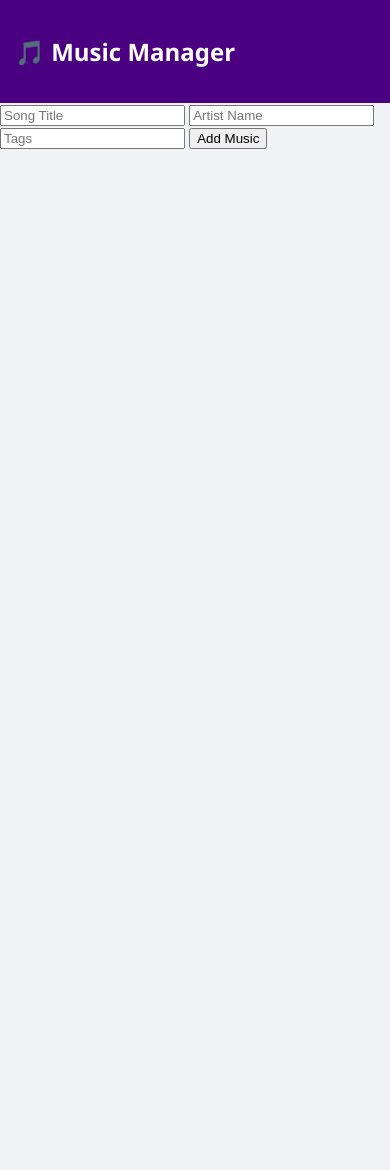
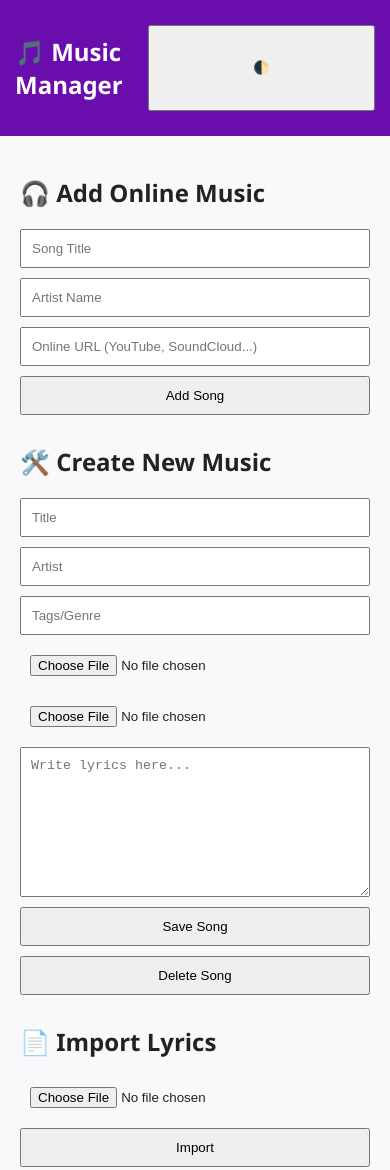
Before and after one commit to kijanampoleke/shiskar_studio, a plain HTML site: page music.html in a window 390 px wide. Shown: the top 1170 px of the page. Before the commit the page ends 844 px from the top, so only its background shows below. Drawn offline with Linux system fonts and the light colour scheme.

Commit message:
Add files via upload

```diff
--- a/app.js
+++ b/app.js
@@ -1,3 +1,60 @@
+document.addEventListener('DOMContentLoaded', () => {
+  if (localStorage.getItem('theme') === 'dark') {
+    document.body.classList.add('dark');
+  }
+});
+
+function toggleTheme() {
+  document.body.classList.toggle('dark');
+  localStorage.setItem('theme', document.body.classList.contains('dark') ? 'dark' : 'light');
+}
+
+function addOnlineMusic() {
+  const title = getVal('onlineTitle');
+  const artist = getVal('onlineArtist');
+  const url = getVal('onlineURL');
+  if (!url.startsWith('http')) return alert("Invalid URL");
+  const entry = { title, artist, url };
+  const list = getList('onlineMusic');
+  list.push(entry);
+  saveList('onlineMusic', list);
+  renderOnlineMusic();
+}
+
+function renderOnlineMusic() {
+  const list = getList('onlineMusic');
+  const container = document.getElementById('onlineMusicList');
+  container.innerHTML = '';
+  list.forEach((item, i) => {
+    container.innerHTML += `<div>${i + 1}. ${item.title} by ${item.artist} <a href="${item.url}" target="_blank">Play</a></div>`;
+  });
+}
+
+function saveNewSong() {
+  const title = getVal('newTitle');
+  const artist = getVal('newArtist');
+  const tags = getVal('newTags');
+  const lyrics = getVal('lyricsEditor');
+  const entry = { title, artist, tags, lyrics };
+  saveList('newSong', entry);
+  alert("Song saved locally");
+}
+
+function deleteSong() {
+  localStorage.removeItem('newSong');
+  alert("Song deleted");
+}
+
+function importLyrics() {
+  const file = document.getElementById('lyricsImport').files[0];
+  if (!file) return;
+  const reader = new FileReader();
+  reader.onload = () => {
+    document.getElementById('lyricsEditor').value = reader.result;
+  };
+  reader.readAsText(file);
+}
+
 function getVal(id) {
   const el = document.getElementById(id);
   return el ? el.value.trim() : '';
@@ -12,12 +69,3 @@ function getList(key) {
 function saveList(key, list) {
   localStorage.setItem(key, JSON.stringify(list));
 }
-function toggleTheme() {
-  document.body.classList.toggle('dark');
-  localStorage.setItem('theme', document.body.classList.contains('dark') ? 'dark' : 'light');
-}
-document.addEventListener('DOMContentLoaded', () => {
-  if (localStorage.getItem('theme') === 'dark') {
-    document.body.classList.add('dark');
-  }
-});
--- a/music.html
+++ b/music.html
@@ -8,13 +8,48 @@
   <script src="app.js" defer></script>
 </head>
 <body>
-  <nav class="top-nav"><h1>🎵 Music Manager</h1></nav>
+  <nav class="top-nav">
+    <h1>🎵 Music Manager</h1>
+    <button onclick="toggleTheme()">🌓</button>
+  </nav>
+
   <main>
-    <input id="songTitle" placeholder="Song Title" />
-    <input id="artistName" placeholder="Artist Name" />
-    <input id="tags" placeholder="Tags" />
-    <button onclick="addMusic()">Add Music</button>
-    <div id="musicList"></div>
+    <!-- Online Music Section -->
+    <section>
+      <h2>🎧 Add Online Music</h2>
+      <input id="onlineTitle" placeholder="Song Title" />
+      <input id="onlineArtist" placeholder="Artist Name" />
+      <input id="onlineURL" placeholder="Online URL (YouTube, SoundCloud...)" />
+      <button onclick="addOnlineMusic()">Add Song</button>
+      <div id="onlineMusicList"></div>
+    </section>
+
+    <!-- Create New Music Section -->
+    <section>
+      <h2>🛠️ Create New Music</h2>
+      <input id="newTitle" placeholder="Title" />
+      <input id="newArtist" placeholder="Artist" />
+      <input id="newTags" placeholder="Tags/Genre" />
+      <input type="file" id="audioUpload" accept="audio/*" />
+      <input type="file" id="coverUpload" accept="image/*" />
+      <textarea id="lyricsEditor" placeholder="Write lyrics here..."></textarea>
+      <button onclick="saveNewSong()">Save Song</button>
+      <button onclick="deleteSong()">Delete Song</button>
+    </section>
+
+    <!-- Lyrics Import Section -->
+    <section>
+      <h2>📄 Import Lyrics</h2>
+      <input type="file" id="lyricsImport" accept=".docx,.txt,.md" />
+      <button onclick="importLyrics()">Import</button>
+    </section>
+
+    <!-- Playback Section -->
+    <section>
+      <h2>🎶 Playback</h2>
+      <audio id="audioPlayer" controls></audio>
+      <canvas id="waveform"></canvas>
+    </section>
   </main>
 </body>
 </html>
--- a/style.css
+++ b/style.css
@@ -1,7 +1,7 @@
 :root {
-  --bg: #f0f2f5;
-  --text: #333;
-  --accent: #4b0082;
+  --bg: #f9f9fb;
+  --text: #222;
+  --accent: #6a0dad;
   --card-bg: #fff;
 }
 body.dark {
@@ -21,29 +21,25 @@ body {
   padding: 15px;
   display: flex;
   justify-content: space-between;
-  align-items: center;
 }
-.dashboard {
-  display: grid;
-  grid-template-columns: 1fr;
-  gap: 15px;
+main {
   padding: 20px;
 }
-.card {
-  background: var(--card-bg);
-  border: 2px solid var(--accent);
-  border-radius: 10px;
-  padding: 20px;
-  text-align: center;
-  text-decoration: none;
-  color: var(--accent);
-  font-size: 1.2em;
-  transition: transform 0.2s ease;
+section {
+  margin-bottom: 30px;
 }
-.card:hover {
-  transform: scale(1.05);
+input, textarea, button {
+  display: block;
+  margin: 10px 0;
+  padding: 10px;
+  width: 100%;
+  box-sizing: border-box;
 }
-@media (min-width: 600px) {
-  .dashboard {
-    grid-template-columns: repeat(2, 1fr);
-  }
+textarea {
+  height: 150px;
+}
+canvas {
+  width: 100%;
+  height: 100px;
+  background: #000;
+}
```
